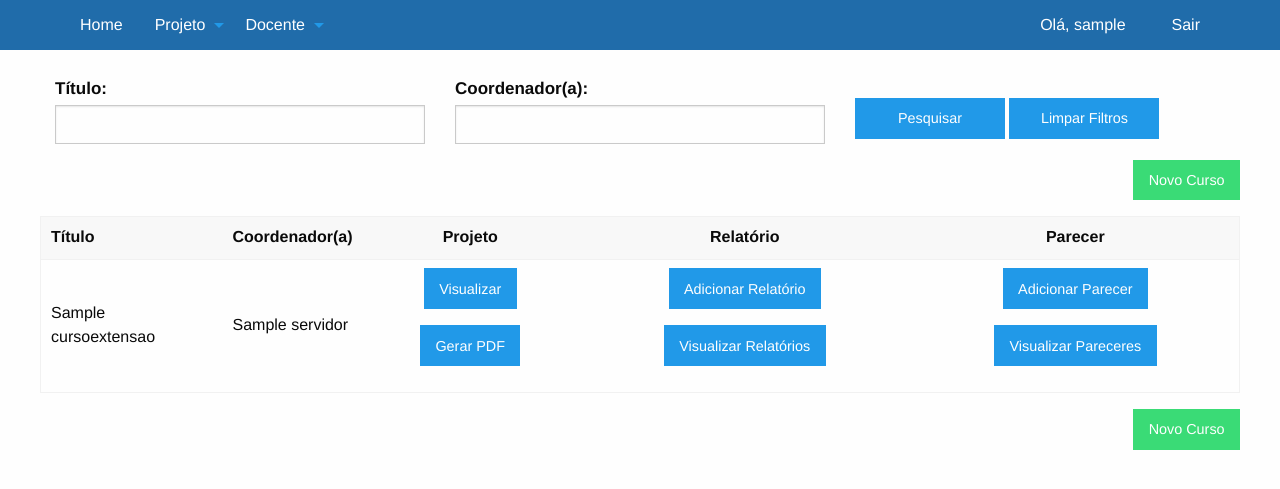
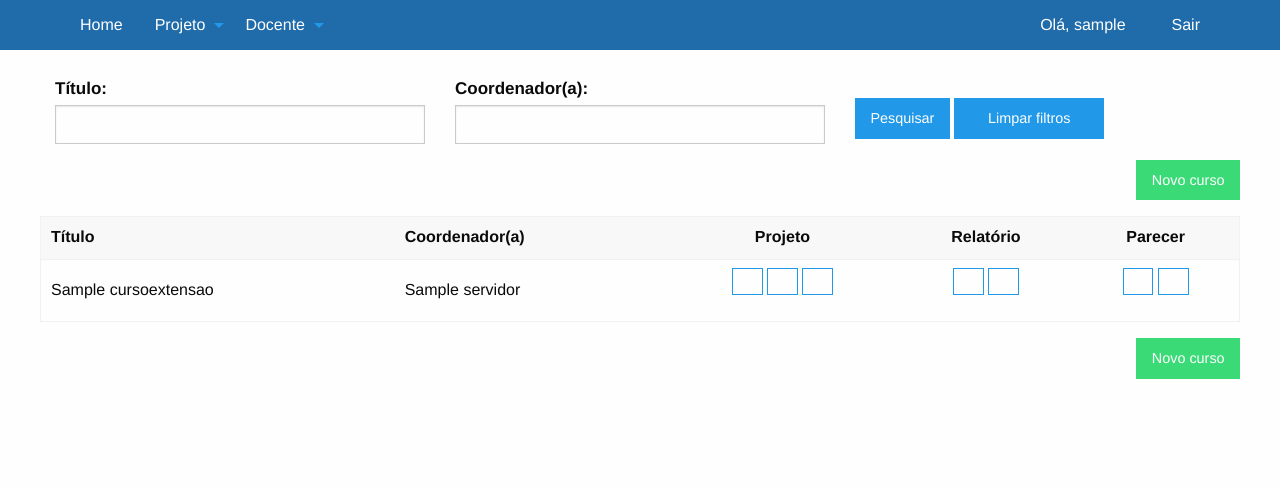
Before and after one commit to yssmcl/fly, a Django app: page /curso_extensao/consulta/ in a window 1280 px wide. Shown: the top 489 px of the page. Run offline with Django 3.2, Linux system fonts and the light colour scheme; a user stored in the database is signed in; tables that the repository leaves empty hold one stand-in row (values such as "Sample post"); parts of the project's set-up code (start-up, migrations or seed data) failed here and were passed over; some libraries are stand-ins or nearby versions.

Commit message:
Adiciona ícones na tela de consulta de curso

```diff
--- a/Code/fly/base/templates/base.html
+++ b/Code/fly/base/templates/base.html
@@ -28,7 +28,21 @@
 
 		<link rel="stylesheet" href="{% static 'css/foundation.css' %}">
 		<link rel="stylesheet" href="{% static 'css/app.css' %} ">
+		<link rel="stylesheet" href="https://cdn.jsdelivr.net/foundation-icons/3.0/foundation-icons.min.css">
 
+		<!-- TODO: tirar daqui -->
+		<style>
+			.size-12 { font-size: 12px; }
+			.size-14 { font-size: 14px; }
+			.size-16 { font-size: 16px; }
+			.size-18 { font-size: 18px; }
+			.size-21 { font-size: 21px; }
+			.size-24 { font-size: 24px; }
+			.size-36 { font-size: 36px; }
+			.size-48 { font-size: 48px; }
+			.size-60 { font-size: 60px; }
+			.size-72 { font-size: 72px; }
+		</style>
 	</head>
 	<body>
 		{% block body_begin_scripts %}{% endblock %}
--- a/Code/fly/curso_extensao/templates/curso_extensao/cursoextensao_list.html
+++ b/Code/fly/curso_extensao/templates/curso_extensao/cursoextensao_list.html
@@ -37,12 +37,23 @@
 
 			<div class="medium-4 columns">
 				<br />
-				<input type="submit" value="Pesquisar" class="button" style="width:150px;">
-				<input type="button" value="Limpar Filtros" class="button" style="width: 150px;" onclick="limparFiltros()" />
+				<button type="submit" class="button">
+					<i class="fi-magnifying-glass size-14"></i> Pesquisar
+				</button>
+				<button type="button"
+					class="button"
+					style="width: 150px;"
+					onclick="limparFiltros()">
+					<i class="fi-filter size-14"></i> Limpar filtros
+				</button>
 			</div>
 		</div>
 		<div class="row" style="text-align: right;">
-			<a class="success button" href="{% url 'curso_extensao:novo' %}">Novo Curso</a>
+			<a class="success button"
+				href="{% url 'curso_extensao:novo' %}">
+				<i class="fi-plus size-14"></i>
+				Novo curso
+			</a>
 		</div>
 	</form>
 
@@ -63,16 +74,66 @@
 						<td>{{ curso_extensao.coordenador }}</td>
 						<!-- <td>{{ curso_extensao.estado }}</td> -->
 						<td style="text-align:center;">
-							<a href="{% url 'curso_extensao:detalhe' curso_extensao.pk %}" class="button">Visualizar</a>
-							<a href="{% url 'curso_extensao:pdf' curso_extensao.pk %}" class="button">Gerar PDF</a>
+							<a href="{% url 'curso_extensao:detalhe' curso_extensao.pk %}"
+								class="hollow button"
+								data-tooltip
+								title="Visualizar/editar projeto">
+								<!-- <i class="fi-magnifying-glass size-14"></i> -->
+								<i class="fi-info size-14"></i>
+								<!-- <i class="fi-eye size-14"></i> -->
+								<!-- <strong> | </strong> -->
+								<i class="fi-pencil size-14"></i>
+							</a>
+							<a href="{% url 'curso_extensao:pdf' curso_extensao.pk %}"
+								class="hollow button"
+								type="button"
+								title="Exportar como PDF"
+								data-position="bottom"
+								data-alignment="center"
+								data-disable-hover="false"
+								data-tooltip aria-haspopup="true"
+								tabindex="1">
+								<i class="fi-page-export-pdf size-14"></i>
+							</a>
+							<a href="{% url 'curso_extensao:pdf' curso_extensao.pk %}"
+								class="hollow button"
+								type="button"
+								title="Excluir projeto"
+								data-position="bottom"
+								data-alignment="center"
+								data-disable-hover="false"
+								data-tooltip aria-haspopup="true"
+								tabindex="1">
+								<i class="fi-trash size-14"></i>
+							</a>
 						</td>
 						<td style="text-align:center;">
-						    <a href="{% url 'relatorio:novo' curso_extensao.pk %}" class="button">Adicionar Relatório</a>
-							<a href="{% url 'relatorio:consulta' curso_extensao.pk %}" class="button">Visualizar Relatórios</a>
+						    <a href="{% url 'relatorio:novo' curso_extensao.pk %}"
+								class="hollow button"
+								data-tooltip
+								title="Adicionar relatório">
+								<i class="fi-plus size-14"></i>
+							</a>
+							<a href="{% url 'relatorio:consulta' curso_extensao.pk %}"
+								class="hollow button"
+								data-tooltip
+								title="Visualizar relatórios">
+								<i class="fi-list size-14"></i>
+							</a>
    						</td>
 						<td style="text-align:center;">
-						    <a href="{% url 'parecer:novo' curso_extensao.pk %}" class="button">Adicionar Parecer</a>
-   						    <a href="" class="button">Visualizar Pareceres</a>
+							<a href="{% url 'parecer:novo' curso_extensao.pk %}"
+								class="hollow button"
+								data-tooltip
+								title="Adicionar parecer">
+								<i class="fi-plus size-14"></i>
+							</a>
+							<a href=""
+								class="hollow button"
+								data-tooltip
+								title="Visualizar pareceres">
+								<i class="fi-list size-14"></i>
+							</a>
 						</td>
 					</tr>
 				{% endfor %}
@@ -80,7 +141,11 @@
 		</table>
 	</div>
 	<div class="row" style="text-align: right;">
-		<a class="success button" href="{% url 'curso_extensao:novo' %}">Novo Curso</a>
+		<a class="success button"
+			href="{% url 'curso_extensao:novo' %}">
+			<i class="fi-plus size-14"></i>
+			Novo curso
+		</a>
 	</div>
 
 {% endblock %}
```
